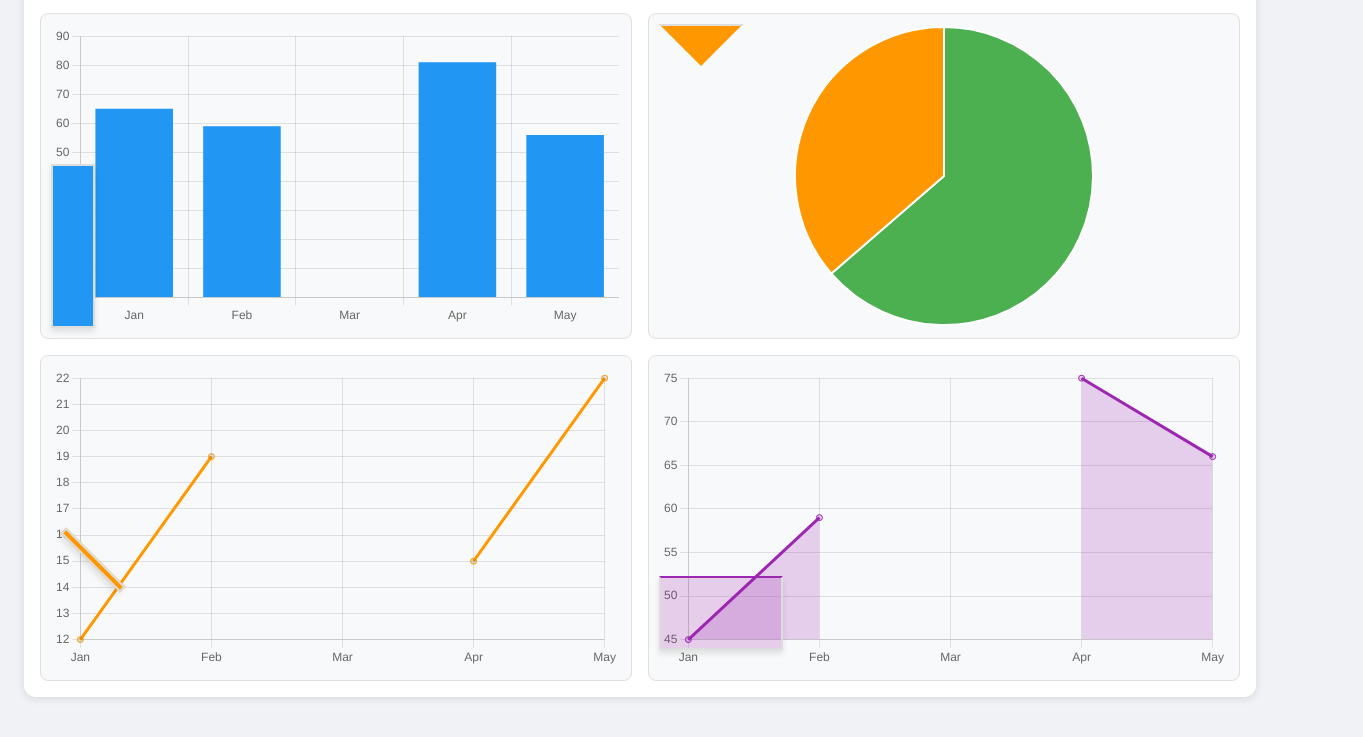
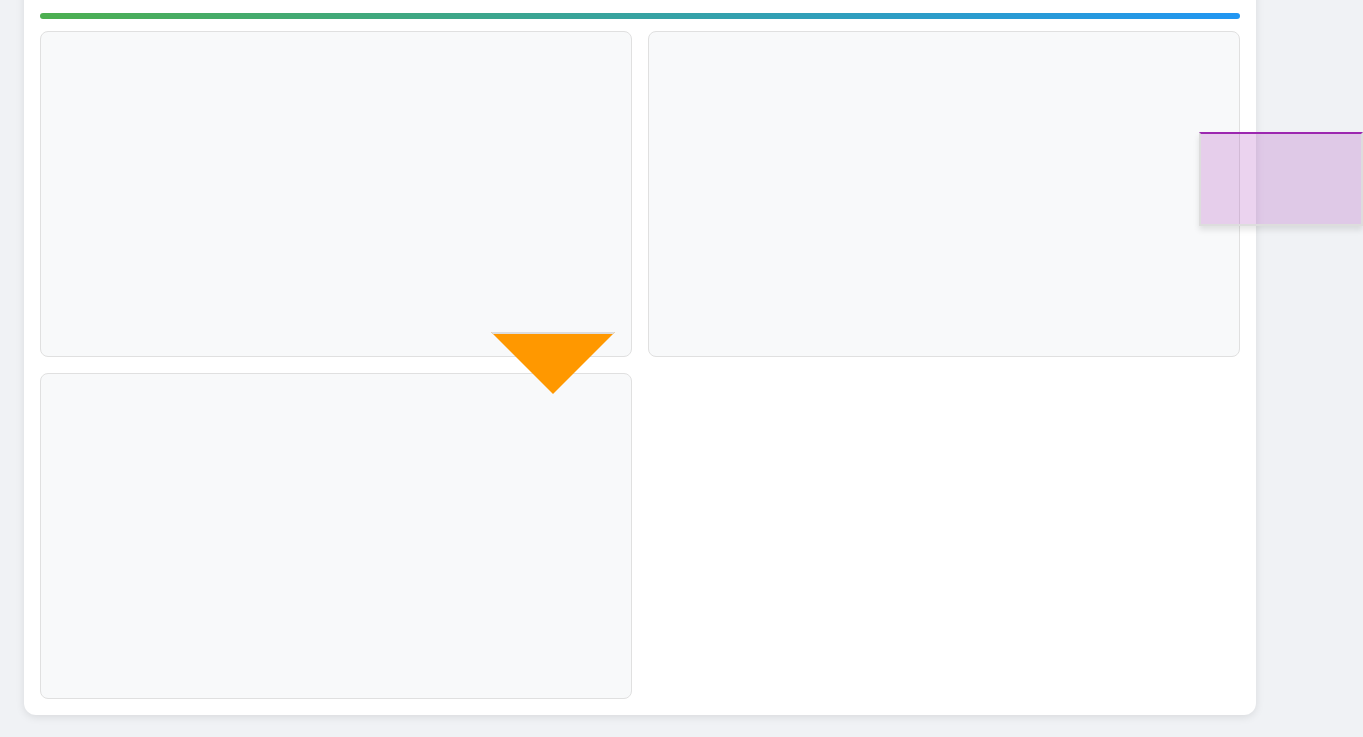
Before and after one commit to danitbensimon/infinigrow, a plain HTML site: page index.html in a window 1280 px wide. Shown: the part 63-800 px from the top of the page, 1363 px wide, since content can reach past the window. Drawn offline with nearby package versions, Linux system fonts and the light colour scheme.

Commit message:
Update index.html

```diff
--- a/index.html
+++ b/index.html
@@ -35,6 +35,21 @@
             color: #1a1a1a;
         }
 
+        .timer-bar {
+            height: 6px;
+            background: #eee;
+            border-radius: 4px;
+            overflow: hidden;
+            margin-bottom: 12px;
+        }
+
+        .timer-progress {
+            height: 100%;
+            width: 100%;
+            background: linear-gradient(90deg, #4CAF50, #2196F3);
+            transition: width 1s linear;
+        }
+
         .dashboard {
             display: grid;
             grid-template-columns: repeat(2, 1fr);
@@ -60,30 +75,38 @@
         }
 
         .missing-bar-piece {
-            width: 40px;
-            height: 160px;
+            width: 80px;
+            height: 220px;
             background: #2196F3;
+            left: 300px;
+            top: 20px;
         }
 
         .missing-pie-piece {
-            width: 80px;
-            height: 80px;
+            width: 120px;
+            height: 120px;
             background: #FF9800;
             clip-path: polygon(50% 50%, 0% 0%, 100% 0%);
+            left: 450px;
+            top: 300px;
         }
 
         .missing-line-piece {
-            width: 80px;
+            width: 150px;
             height: 4px;
             background: #FF9800;
             transform: rotate(45deg);
+            left: 500px;
+            top: 150px;
         }
 
         .missing-area-piece {
-            width: 120px;
-            height: 70px;
+            width: 160px;
+            height: 90px;
             background: rgba(156, 39, 176, 0.2);
             border-top: 2px solid #9C27B0;
+            left: 550px;
+            top: 100px;
         }
 
         .missing-piece.dragging {
@@ -98,169 +121,17 @@
             <h1>Fix the Messy Data</h1>
         </div>
 
+        <div class="timer-bar">
+            <div class="timer-progress" id="timer"></div>
+        </div>
+
         <div class="dashboard">
             <div class="chart-container">
                 <canvas id="barChart"></canvas>
-                <div class="missing-piece missing-bar-piece" data-type="bar" style="left: 10px; top: 150px;"></div>
+                <div class="missing-piece missing-pie-piece" data-type="pie"></div>
             </div>
             <div class="chart-container">
                 <canvas id="pieChart"></canvas>
-                <div class="missing-piece missing-pie-piece" data-type="pie" style="left: 10px; top: 10px;"></div>
+                <div class="missing-piece missing-area-piece" data-type="area"></div>
             </div>
             <div class="chart-container">
-                <canvas id="lineChart"></canvas>
-                <div class="missing-piece missing-line-piece" data-type="line" style="left: 10px; top: 200px;"></div>
-            </div>
-            <div class="chart-container">
-                <canvas id="areaChart"></canvas>
-                <div class="missing-piece missing-area-piece" data-type="area" style="left: 10px; top: 220px;"></div>
-            </div>
-        </div>
-    </div>
-
-    <script>
-        let charts = {};
-
-        document.addEventListener('DOMContentLoaded', initGame);
-
-        function initGame() {
-            createCharts();
-            initDragAndDrop();
-        }
-
-        function createCharts() {
-            charts.bar = new Chart(document.getElementById('barChart'), {
-                type: 'bar',
-                data: {
-                    labels: ['Jan', 'Feb', 'Mar', 'Apr', 'May'],
-                    datasets: [{
-                        label: 'Revenue',
-                        data: [65, 59, null, 81, 56],
-                        backgroundColor: '#2196F3'
-                    }]
-                },
-                options: {
-                    responsive: true,
-                    maintainAspectRatio: false,
-                    plugins: { legend: { display: false } }
-                }
-            });
-
-            charts.pie = new Chart(document.getElementById('pieChart'), {
-                type: 'pie',
-                data: {
-                    labels: ['Direct', 'Social', 'Email'],
-                    datasets: [{
-                        data: [35, null, 20],
-                        backgroundColor: ['#4CAF50', 'transparent', '#FF9800']
-                    }]
-                },
-                options: {
-                    responsive: true,
-                    maintainAspectRatio: false,
-                    plugins: { legend: { display: false } }
-                }
-            });
-
-            charts.line = new Chart(document.getElementById('lineChart'), {
-                type: 'line',
-                data: {
-                    labels: ['Jan', 'Feb', 'Mar', 'Apr', 'May'],
-                    datasets: [{
-                        label: 'Conversion',
-                        data: [12, 19, null, 15, 22],
-                        borderColor: '#FF9800',
-                        tension: 0.4,
-                        fill: false
-                    }]
-                },
-                options: {
-                    responsive: true,
-                    maintainAspectRatio: false,
-                    plugins: { legend: { display: false } }
-                }
-            });
-
-            charts.area = new Chart(document.getElementById('areaChart'), {
-                type: 'line',
-                data: {
-                    labels: ['Jan', 'Feb', 'Mar', 'Apr', 'May'],
-                    datasets: [{
-                        label: 'Engagement',
-                        data: [45, 59, null, 75, 66],
-                        borderColor: '#9C27B0',
-                        backgroundColor: 'rgba(156,39,176,0.2)',
-                        fill: true
-                    }]
-                },
-                options: {
-                    responsive: true,
-                    maintainAspectRatio: false,
-                    plugins: { legend: { display: false } }
-                }
-            });
-        }
-
-        function initDragAndDrop() {
-            const pieces = document.querySelectorAll('.missing-piece');
-
-            pieces.forEach(piece => {
-                piece.addEventListener('mousedown', startDragging);
-            });
-
-            function startDragging(e) {
-                const piece = this;
-                piece.classList.add('dragging');
-
-                const startX = e.clientX - piece.offsetLeft;
-                const startY = e.clientY - piece.offsetTop;
-
-                function movePiece(e) {
-                    piece.style.left = (e.clientX - startX) + 'px';
-                    piece.style.top = (e.clientY - startY) + 'px';
-                }
-
-                function stopDragging() {
-                    piece.classList.remove('dragging');
-                    document.removeEventListener('mousemove', movePiece);
-                    document.removeEventListener('mouseup', stopDragging);
-                    checkPlacement(piece);
-                }
-
-                document.addEventListener('mousemove', movePiece);
-                document.addEventListener('mouseup', stopDragging);
-            }
-        }
-
-        function checkPlacement(piece) {
-            // Snap effect: snap the piece into the right position if it is close enough
-            const snapThreshold = 30;
-
-            // Correct positions for snapping (adjusted to match gaps)
-            const targetPositions = {
-                bar: { x: 90, y: 80 },
-                pie: { x: 230, y: 110 },
-                line: { x: 140, y: 140 },
-                area: { x: 70, y: 170 }
-            };
-
-            const type = piece.getAttribute('data-type');
-            const target = targetPositions[type];
-
-            const pieceRect = piece.getBoundingClientRect();
-            const gameContainerRect = document.querySelector('.game-container').getBoundingClientRect();
-
-            // Calculate positions relative to the game container
-            const offsetX = pieceRect.left - gameContainerRect.left;
-            const offsetY = pieceRect.top - gameContainerRect.top;
-
-            // Snap if within proximity
-            if (Math.abs(offsetX - target.x) < snapThreshold && Math.abs(offsetY - target.y) < snapThreshold) {
-                piece.style.left = target.x + 'px';
-                piece.style.top = target.y + 'px';
-                piece.style.cursor = 'default';  // Change cursor to indicate correct placement
-            }
-        }
-    </script>
-</body>
-</html>
```
